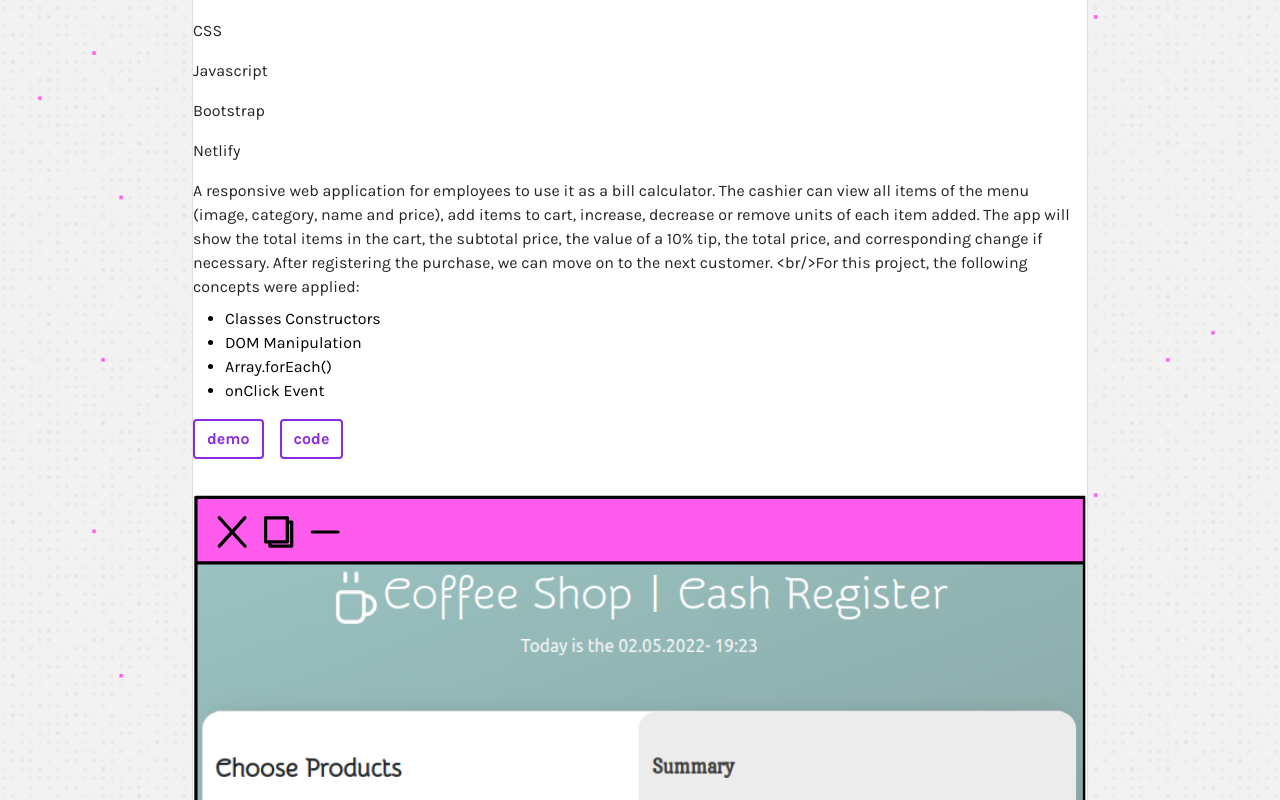
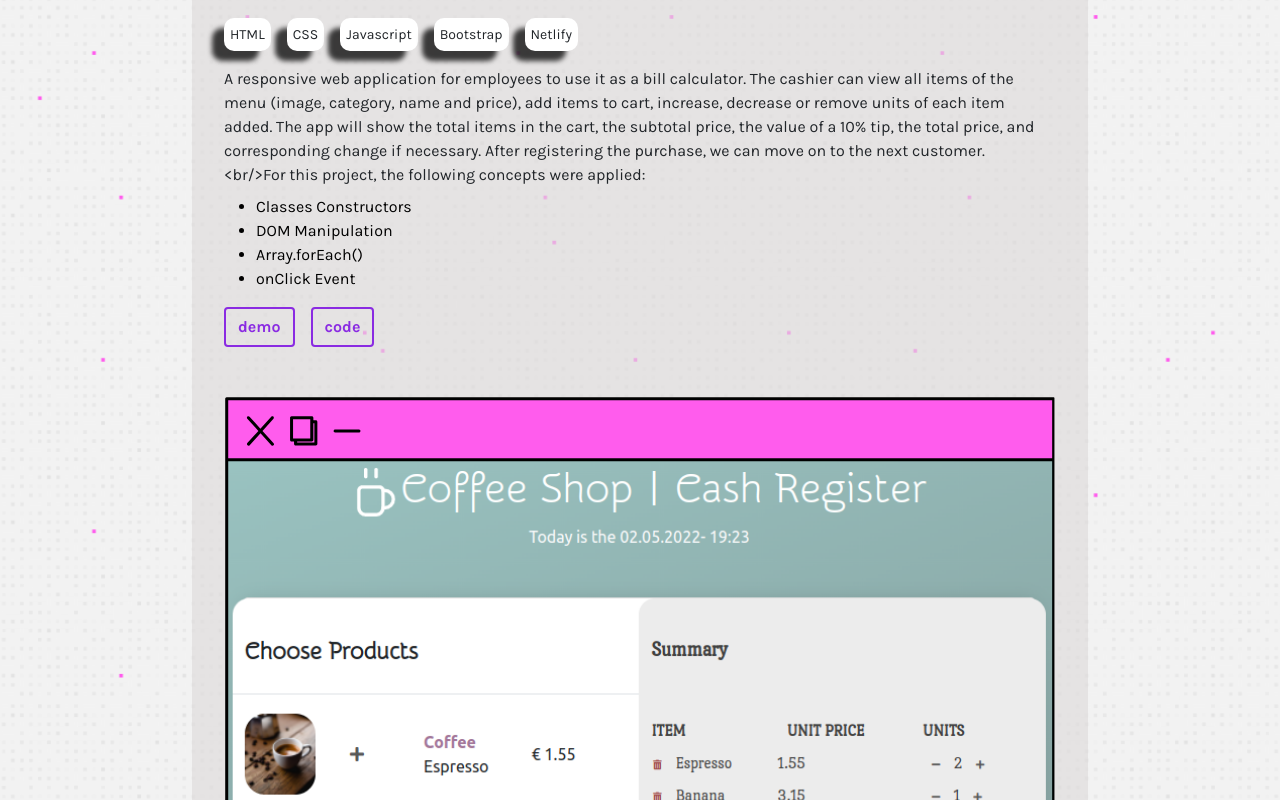
Before and after one commit to midoritiba/portfolio, a React (Create React App) app in the folder client/: page / in a window 1280 px wide. Shown: the part 1060-1860 px from the top of the page. Built offline with nearby package versions, Linux system fonts and the light colour scheme.

Commit message:
card styles added

```diff
--- a/client/src/index.scss
+++ b/client/src/index.scss
@@ -15,3 +15,4 @@
 @import './sass/footer';
 @import './sass/accordion';
 @import './sass/contactform';
+@import './sass/card';
--- /dev/null
+++ b/client/src/sass/_card.scss
@@ -0,0 +1,46 @@
+div.card{
+    padding: 2rem;
+    background-color: #dddada9f;
+    width: 100%;
+    display: flex;
+    flex-direction: row;
+    border-radius: 20px;
+    border: none;
+    margin-top: 3rem;
+
+    @media screen and (max-width: $screen3){
+        flex-direction: column;
+    }
+
+    .details{
+        width: 60%;
+        @media screen and (max-width: $screen3){
+        width: 100%;
+        }
+
+        .technologies{
+            .technologie-wrapper{
+              font-size: 14px;
+              display: inline-block;
+              padding: 6px;
+              border-radius: 10px;
+              background-color: white;
+                box-shadow: -12px 10px 5px 0px rgba(0,0,0,0.75);
+                -webkit-box-shadow: -12px 10px 5px 0px rgba(0,0,0,0.75);
+                -moz-box-shadow: -12px 10px 5px 0px rgba(0,0,0,0.75);
+            }
+          }
+    }
+    .project-mockup{
+        align-self: center;
+        width: 40%;
+        transition: all .2s ease-in-out;
+        &:hover{
+        transform: scale(1.1);
+        }
+        @media screen and (max-width: $screen3){
+        width: 100%;
+        margin-top: 1rem;
+        }
+    }
+}
```
